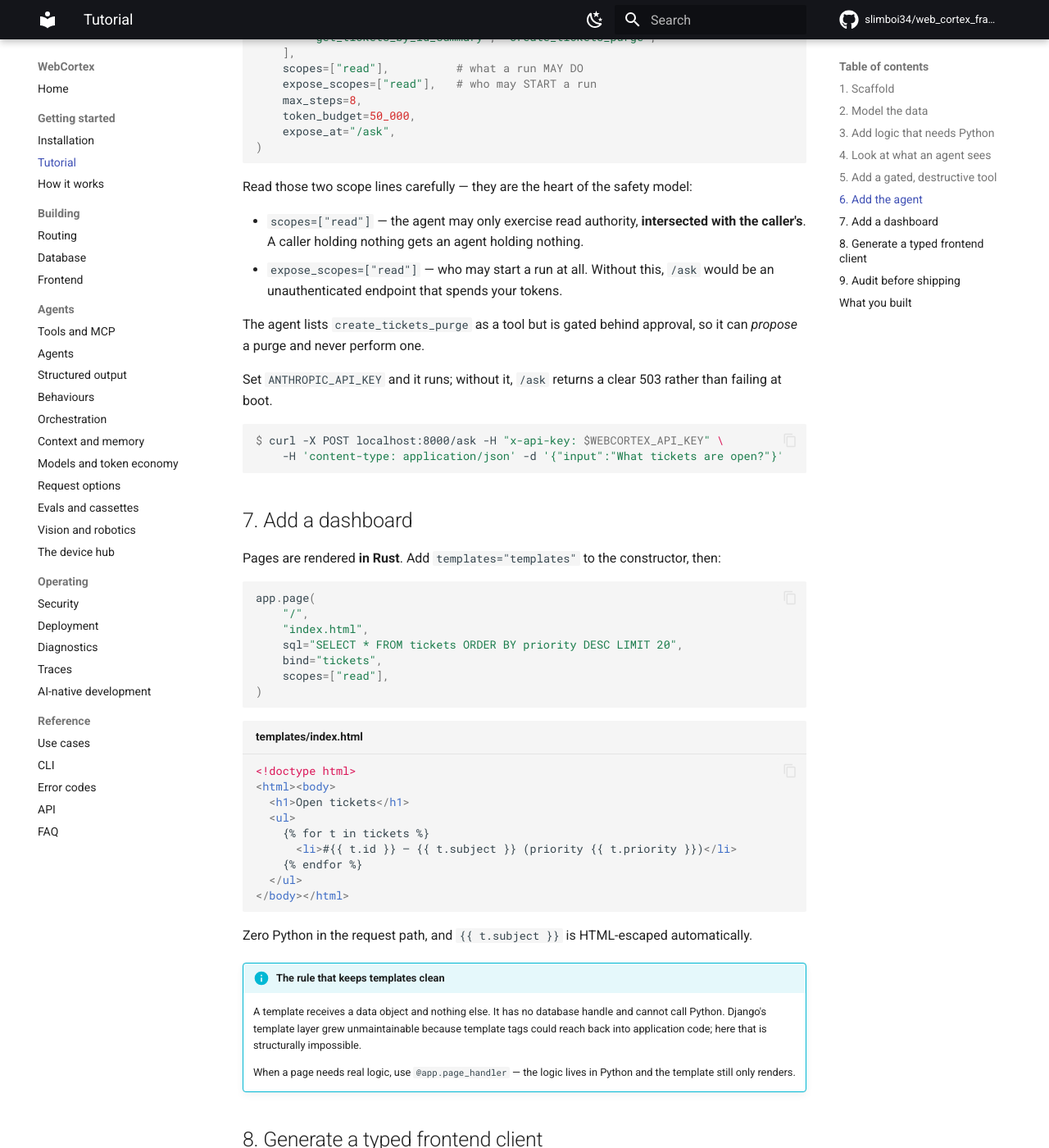
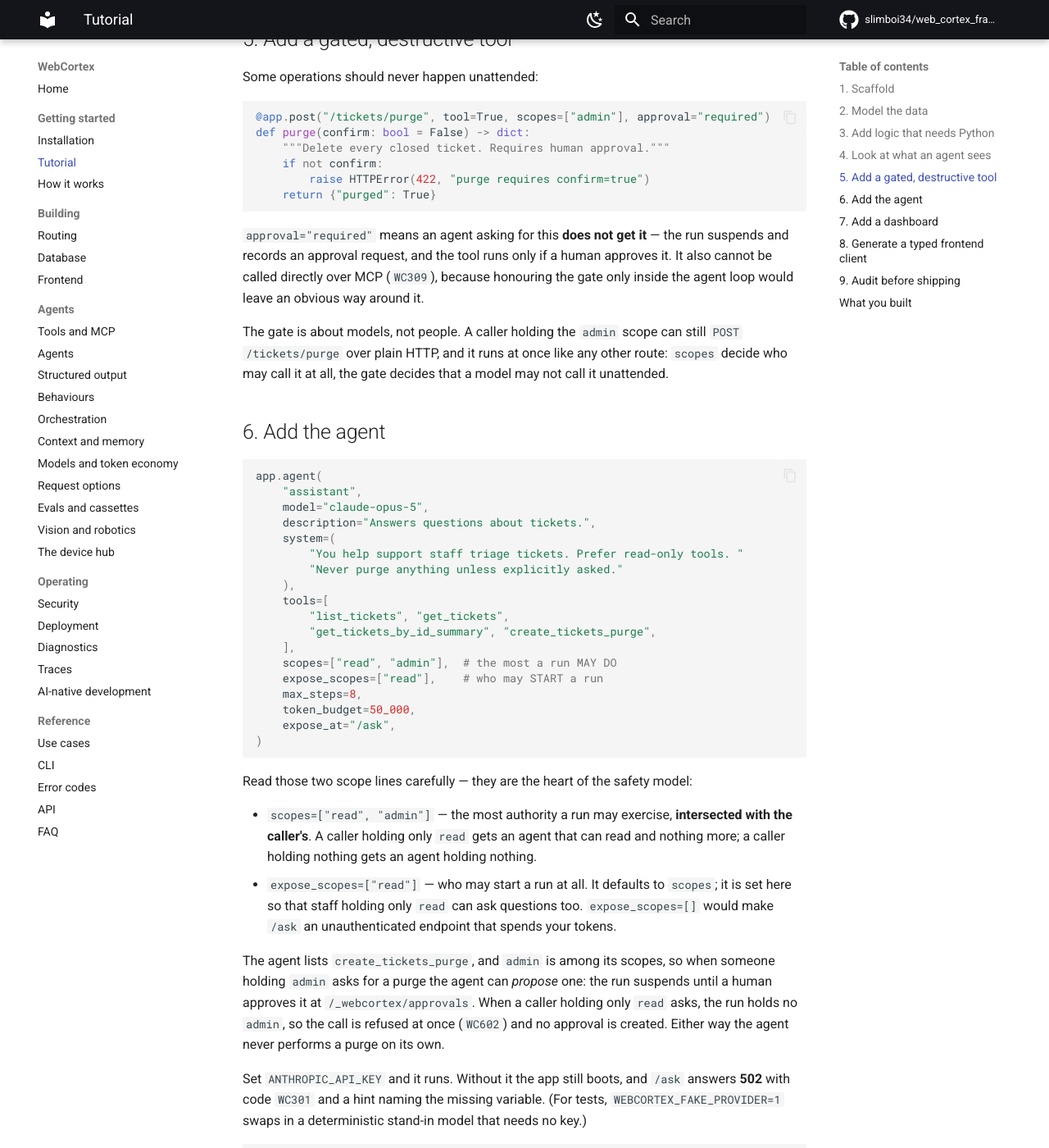
Before and after one commit to slimboi34/web_cortex_framework, an MkDocs documentation site: the page built from docs/tutorial.md, in a window 1280 px wide and 1400 px high, scrolled down 3820 px. Shown: the whole window at 82% size. Built offline with MkDocs 1.6.1 and Material for MkDocs 9.7.7, drawn with Linux system fonts in a browser that asks for light colours; comment, search, counter and statistics services are not loaded; some of the changed text lies outside the part shown.

Commit message:
Docs: correct the tutorial against the app it builds
Regenerated every sample from the real tutorial app: 6 routes at step 2
(the five resource routes plus the discovery route at /, which is why
dev warns about one public route), 7 of 9 routes native at the end,
10 typed methods from typegen, and an empty public_routes once the
dashboard owns /.

- Step 3's 422 curl now sends the key; without it the answer is a 401.
- Step 6 quotes the real answer with no provider key: 502 WC301, not 503.
- Step 3 says to restart `webcortex dev`, which does not reload.
- The MCP sample is the real tools/list entry, marked as an excerpt.
- Typed parameters are described as converted, not validated: a value
  that cannot be converted reaches the handler unchanged.
- The agent declares scopes=["read", "admin"] so it can actually propose
  the purge (a read-only run is refused with WC602 in 2.9), and the page
  says a direct HTTP call by an admin is not gated.

Co-Authored-By: Claude Opus 5.5 <noreply@anthropic.com>

````diff
--- a/docs/tutorial.md
+++ b/docs/tutorial.md
@@ -4,8 +4,8 @@ We will build a **support-desk API** that a human dashboard and an AI agent both
 use — with the agent held to strictly less authority than the humans.
 
 By the end you will have a REST API, an OpenAPI document, a live MCP server, a
-server-rendered dashboard, a typed TypeScript client, and an agent that must ask
-permission before doing anything destructive.
+server-rendered dashboard, a typed TypeScript client, and an agent that can
+propose a destructive action but never perform one without a human's approval.
 
 !!! tip "Follow along"
     Every snippet is complete and runnable. Total time ~20 minutes.
@@ -54,15 +54,20 @@ Run it:
 
 ```console
 $ webcortex dev
-  webcortex 0.1.0  ·  supportdesk
+  webcortex 2.9.0  ·  supportdesk 0.1.0
   python 3.14.7 (free-threaded)
-  7 routes, 7 served without touching Python
+  6 routes, 6 served without touching Python
   5 agent tools: list_tickets, get_tickets, create_tickets, update_tickets, delete_tickets
   security: auth, rate-limited, headers
+  ⚠ 1 route(s) need no credential (run `webcortex security` to list them)
 ```
 
-**7 of 7 routes served without touching Python.** Nothing you wrote runs per
-request yet — it is all declaration.
+**6 of 6 routes served without touching Python.** Nothing you wrote runs per
+request yet — it is all declaration. The five resource routes are joined by
+`GET /`, a small discovery document (the app's name and where its OpenAPI
+document lives) that every app gets until it declares its own `/`. It is the
+one route that needs no credential, which is what the warning is about; step 7
+replaces it.
 
 Try it:
 
@@ -85,7 +90,7 @@ $ curl -s -o /dev/null -w '%{http_code}\n' localhost:8000/tickets
 
 ## 3. Add logic that needs Python
 
-Some things are not expressible as SQL. Add a handler:
+Some things are not expressible as SQL. Add a handler to the end of `api.py`:
 
 ```python
 @app.get("/tickets/{id}/summary", tool=True, scopes=["read"])
@@ -96,11 +101,22 @@ def summarize(id: int, style: str = "short") -> dict:
     return {"id": id, "style": style, "summary": f"Ticket #{id}"}
 ```
 
+Then stop `webcortex dev` (Ctrl-C) and start it again. `dev` reads `api.py`
+once, at boot, and does not watch it for changes, so restart it after each of
+the steps below as well.
+
 Two things happened without extra work:
 
-1. **Parameters are bound by name and coerced from the signature.** `id: int`
-   arrives as an `int`; `style` defaults to `"short"`.
+1. **Parameters are bound by name and converted to their annotations.**
+   `/tickets/1/summary` gives `id` the `int` 1, and `style` defaults to
+   `"short"`.
 2. **That signature became the tool schema.** No separate schema to maintain.
+
+A conversion is not a validation. A value that cannot be converted reaches the
+handler **unchanged**: `/tickets/abc/summary` calls `summarize` with
+`id == "abc"`, a string. That is why the handler checks `style` itself. Check
+whatever you rely on, and never put a parameter into SQL, a shell command or a
+file path on the strength of its annotation.
 
 ```console
 $ curl "localhost:8000/tickets/1/summary?style=long" -H "x-api-key: $WEBCORTEX_API_KEY"
@@ -110,9 +126,13 @@ $ curl "localhost:8000/tickets/1/summary?style=long" -H "x-api-key: $WEBCORTEX_A
 Bad input is a clean 422, not a 500:
 
 ```console
-$ curl -s -o /dev/null -w '%{http_code}\n' "localhost:8000/tickets/1/summary?style=sideways"
+$ curl -s -o /dev/null -w '%{http_code}\n' "localhost:8000/tickets/1/summary?style=sideways" \
+    -H "x-api-key: $WEBCORTEX_API_KEY"
 422
 ```
+
+Leave the key off and the same request is a 401: authentication is checked
+before your handler runs.
 
 ## 4. Look at what an agent sees
 
@@ -125,23 +145,36 @@ $ curl -s -X POST localhost:8000/_webcortex/mcp \
     -d '{"jsonrpc":"2.0","id":1,"method":"tools/list"}' | python -m json.tool
 ```
 
+The response lists every tool the key may call: the five resource tools, the
+one you just wrote, and the `webcortex_*` diagnostics tools that an admin key
+also sees. This excerpt keeps only the new one:
+
 ```json
 {
+  "id": 1,
+  "jsonrpc": "2.0",
   "result": {
     "tools": [
       {
-        "name": "get_tickets_by_id_summary",
+        "annotations": {
+          "actuator": false,
+          "destructiveHint": false,
+          "idempotentHint": true,
+          "openWorldHint": false,
+          "readOnlyHint": true,
+          "requiresApproval": false
+        },
         "description": "Summarise a ticket for a human or an agent.",
         "inputSchema": {
-          "type": "object",
+          "additionalProperties": false,
           "properties": {
             "id": {"type": "integer"},
-            "style": {"type": "string", "default": "short"}
+            "style": {"default": "short", "type": "string"}
           },
           "required": ["id"],
-          "additionalProperties": false
+          "type": "object"
         },
-        "annotations": {"readOnlyHint": true, "requiresApproval": false}
+        "name": "get_tickets_by_id_summary"
       }
     ]
   }
@@ -167,9 +200,15 @@ def purge(confirm: bool = False) -> dict:
 ```
 
 `approval="required"` means an agent asking for this **does not get it** — the
-run suspends and records an approval request. It also cannot be called directly
-over MCP, because honouring the gate only inside the agent loop would leave an
-obvious way around it.
+run suspends and records an approval request, and the tool runs only if a human
+approves it. It also cannot be called directly over MCP (`WC309`), because
+honouring the gate only inside the agent loop would leave an obvious way around
+it.
+
+The gate is about models, not people. A caller holding the `admin` scope can
+still `POST /tickets/purge` over plain HTTP, and it runs at once like any other
+route: `scopes` decide who may call it at all, the gate decides that a model
+may not call it unattended.
 
 ## 6. Add the agent
 
@@ -186,8 +225,8 @@ app.agent(
         "list_tickets", "get_tickets",
         "get_tickets_by_id_summary", "create_tickets_purge",
     ],
-    scopes=["read"],          # what a run MAY DO
-    expose_scopes=["read"],   # who may START a run
+    scopes=["read", "admin"],  # the most a run MAY DO
+    expose_scopes=["read"],    # who may START a run
     max_steps=8,
     token_budget=50_000,
     expose_at="/ask",
@@ -196,16 +235,26 @@ app.agent(
 
 Read those two scope lines carefully — they are the heart of the safety model:
 
-- `scopes=["read"]` — the agent may only exercise read authority, **intersected
-  with the caller's**. A caller holding nothing gets an agent holding nothing.
-- `expose_scopes=["read"]` — who may start a run at all. Without this, `/ask`
-  would be an unauthenticated endpoint that spends your tokens.
+- `scopes=["read", "admin"]` — the most authority a run may exercise,
+  **intersected with the caller's**. A caller holding only `read` gets an agent
+  that can read and nothing more; a caller holding nothing gets an agent holding
+  nothing.
+- `expose_scopes=["read"]` — who may start a run at all. It defaults to
+  `scopes`; it is set here so that staff holding only `read` can ask questions
+  too. `expose_scopes=[]` would make `/ask` an unauthenticated endpoint that
+  spends your tokens.
 
-The agent lists `create_tickets_purge` as a tool but is gated behind approval, so
-it can *propose* a purge and never perform one.
+The agent lists `create_tickets_purge`, and `admin` is among its scopes, so when
+someone holding `admin` asks for a purge the agent can *propose* one: the run
+suspends until a human approves it at `/_webcortex/approvals`. When a caller
+holding only `read` asks, the run holds no `admin`, so the call is refused at
+once (`WC602`) and no approval is created. Either way the agent never performs a
+purge on its own.
 
-Set `ANTHROPIC_API_KEY` and it runs; without it, `/ask` returns a clear 503
-rather than failing at boot.
+Set `ANTHROPIC_API_KEY` and it runs. Without it the app still boots, and `/ask`
+answers **502** with code `WC301` and a hint naming the missing variable. (For
+tests, `WEBCORTEX_FAKE_PROVIDER=1` swaps in a deterministic stand-in model that
+needs no key.)
 
 ```console
 $ curl -X POST localhost:8000/ask -H "x-api-key: $WEBCORTEX_API_KEY" \
@@ -240,7 +289,8 @@ app.page(
 ```
 
 Zero Python in the request path, and `{{ t.subject }}` is HTML-escaped
-automatically.
+automatically. The page now owns `GET /`, so the discovery route from step 2 is
+gone, and with it the app's only public route.
 
 !!! info "The rule that keeps templates clean"
     A template receives a data object and nothing else. It has no database
@@ -276,27 +326,31 @@ compiler tells you what broke.
 $ webcortex security
 {
   "auth_configured": true,
+  "anonymous_scopes": [],
   "rate_limited": true,
   "security_headers": true,
-  "public_routes": ["GET /"],
+  "public_routes": [],
   "gated_tools": ["create_tickets_purge"],
-  "agents": [{"name": "assistant", "tools": [...], "scopes": ["read"]}]
+  "agents": [{"name": "assistant", "tools": [...], "scopes": ["read", "admin"], ...}],
+  ...
 }
 ```
 
 `public_routes` is the list worth staring at: everything reachable **with no
-credential at all**. `webcortex dev` warns about it on every boot, because an
-unintentionally public route is the failure that actually happens.
+credential at all**, including anything `app.anonymous_scopes(...)` opens up.
+It is empty here because the dashboard replaced the discovery route. `webcortex
+dev` warns about it on every boot, because an unintentionally public route is
+the failure that actually happens.
 
 ## What you built
 
-- A REST API where 8 of 10 routes never touch Python
+- A REST API where 7 of 9 routes never touch Python
 - An OpenAPI 3.1 document
 - A live MCP server, scope-filtered per caller
 - A server-rendered dashboard
 - A typed TypeScript client
-- An agent that cannot exceed its caller's authority and must ask before
-  destroying anything
+- An agent that cannot exceed its caller's authority and can only propose a
+  purge, which a human then approves or refuses
 
 <div class="grid cards" markdown>
 
````
Also changed, not shown: other parts of docs/tutorial.md (+1 -1 lines).
